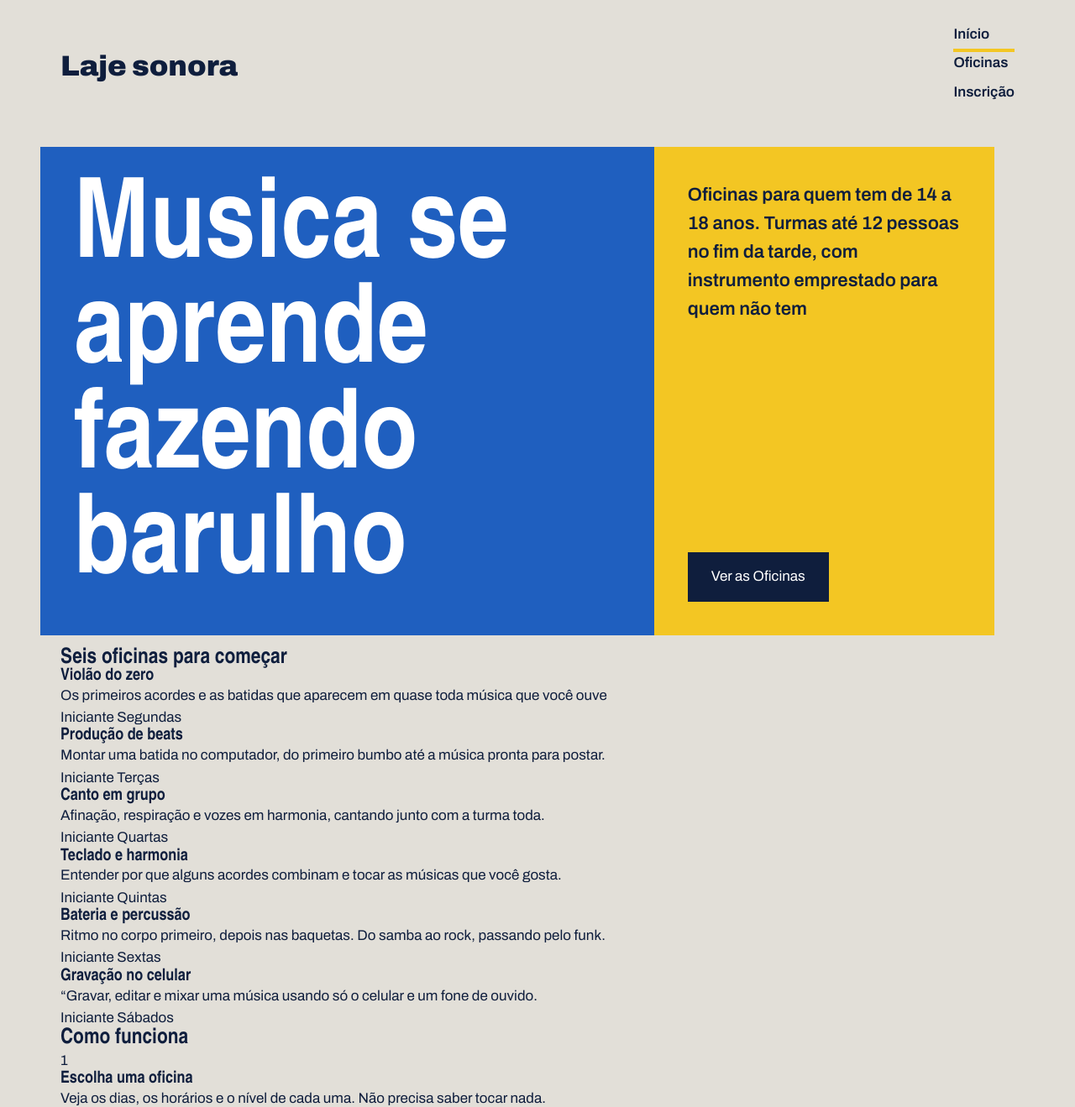
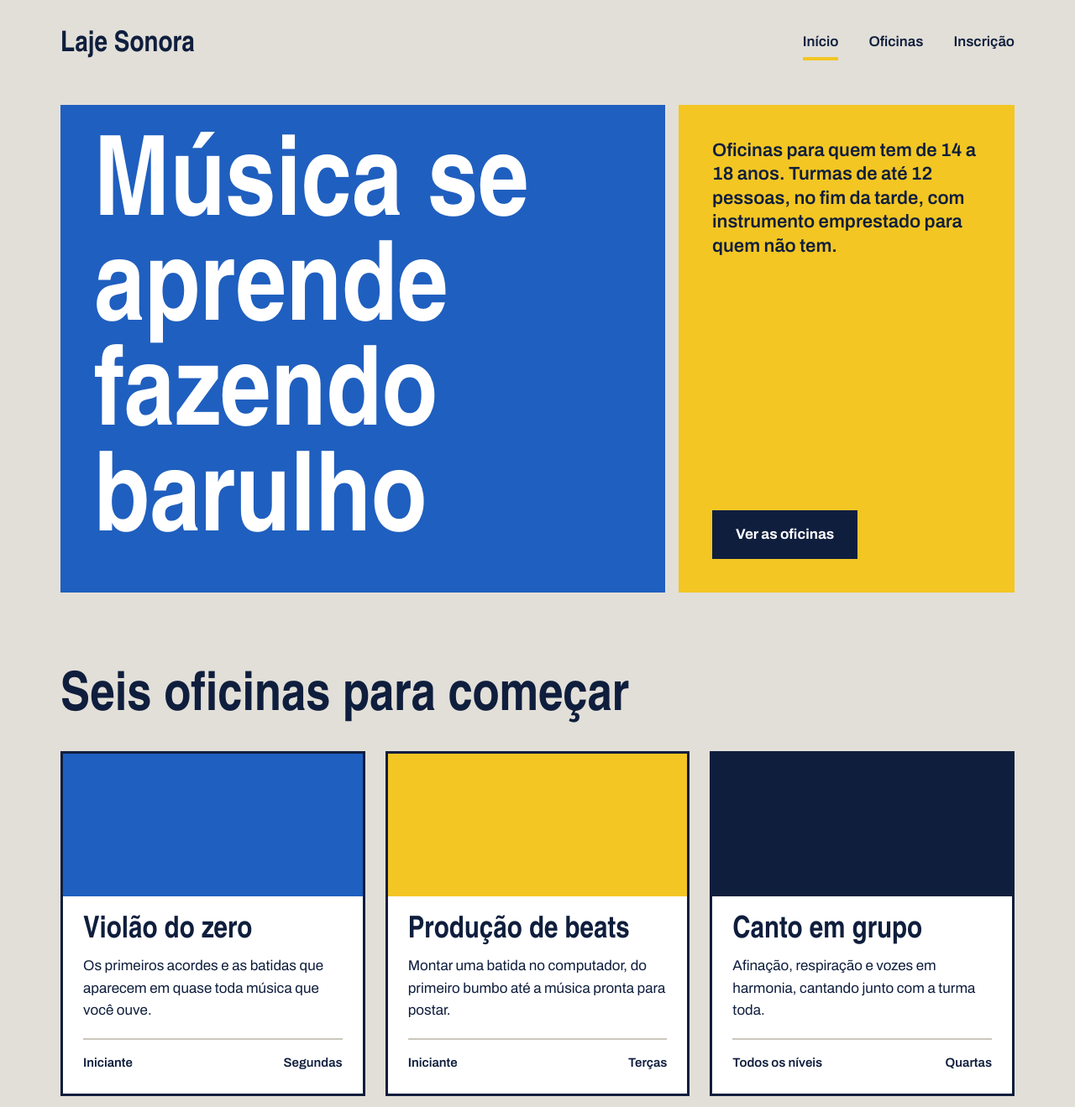
Before and after one commit to pedrokestering-cpu/laje_sonora, a plain HTML site: page index.html in a window 1280 px wide. Shown: the top 1319 px of the page at 84% size. Drawn offline with Linux system fonts and the light colour scheme; a web font is replaced by a local one.

Commit message:
Cards das oficinas

```diff
--- a/index.css
+++ b/index.css
@@ -1,3 +1,4 @@
+
 * {
     margin: 0;
     padding: 0;
@@ -50,21 +51,22 @@ h3 {
 }
 
 .logo {
-    font: var(--fonte-cartaz);
+    font-family: var(--fonte-cartaz);
     font-size: 34px;
     font-weight: 900;
     text-decoration: none;
 }
 
-.menu a {
+.menu {
     display: flex;
     gap: 36px;
+}
+
+.menu a {
     font-weight: 600;
     text-decoration: none;
     padding-bottom: 4px;
-    border-bottom: 4px solid transparent ;
-
-
+    border-bottom: 4px solid transparent;
 }
 
 .menu a:hover {
@@ -75,25 +77,27 @@ h3 {
     border-bottom-color: var(--fita);
 }
 
-.cartazes{
+.cartazes {
     margin-top: 16px;
     display: flex;
-    margin: 16px;
-
+    gap: 16px;
 }
 
 .cartaz {
     padding: 40px;
 }
+
 .cartaz-principal {
     background-color: var(--caixa-dagua);
     color: var(--branco);
     flex: 2;
 }
-.cartaz-principal h1{
+
+.cartaz-principal h1 {
     font-size: 132px;
     max-width: 9ch;
 }
+
 .cartaz-lateral {
     background-color: var(--fita);
     flex: 1;
@@ -103,24 +107,85 @@ h3 {
     gap: 32px;
     align-items: flex-start;
 }
+
 .cartaz-lateral p {
     font-size: 22px;
     font-weight: 600;
-    height: 1.3;
+    line-height: 1.3;
 }
+
 .botao {
     background-color: var(--tinta);
     color: var(--branco);
     font-weight: 700;
     text-decoration: none;
-    padding: 16px 28px 16px;
+    padding: 16px 28px;
     border: none;
-    font: var(--fonte-texto);
+    font-family: var(--fonte-texto);
     font-size: 17px;
     cursor: pointer;
+}
 
-
-}
 .botao:hover {
     background-color: var(--caixa-dagua);
 }
+
+.secao {
+    margin-top: 96px;
+}
+
+.titulo-secao {
+    font-size: 64px;
+    margin-bottom: 32px;
+}
+
+.cards {
+    display: flex;
+    flex-wrap: wrap;
+    gap: 24px;
+}
+
+.card {
+    background-color: var(--branco);
+    border: 3px solid var(--tinta);
+    flex: 1 1 340px;
+}
+
+.card .foto {
+    height: 170px;
+}
+
+.foto {
+    background-color: var(--concreto-escuro);
+}
+
+.foto-azul {
+    background-color: var(--caixa-dagua);
+}
+
+.foto-amarela {
+    background-color: var(--fita);
+}
+
+.foto-tinta {
+    background-color: var(--tinta);
+}
+
+.card-texto {
+    padding: 24px;
+}
+
+.card h3 {
+    font-size: 36px;
+    margin-bottom: 12px;
+}
+
+.card-info {
+    margin-top: 20px;
+    padding-top: 16px;
+    border-top: 2px solid var(--concreto-escuro);
+    font-weight: 600;
+    font-size: 15px;
+    display: flex;
+    justify-content: space-between;
+}
--- a/index.html
+++ b/index.html
@@ -1,50 +1,58 @@
+
 <!DOCTYPE html>
 <html lang="pt-BR">
 <head>
     <meta charset="UTF-8">
     <meta name="viewport" content="width=device-width, initial-scale=1.0">
-    <title>Laje sonora | inicio</title>
-    <link rel="stylesheet" href="index.css">
+    <title>Laje Sonora | Início</title>
+
     <link rel="preconnect" href="https://fonts.googleapis.com">
     <link rel="preconnect" href="https://fonts.gstatic.com" crossorigin>
     <link href="https://fonts.googleapis.com/css2?family=Archivo:ital,wght@0,100..900;1,100..900&family=Big+Shoulders:opsz,wght@10..72,100..900&display=swap" rel="stylesheet">
 
+    <link rel="stylesheet" href="index.css">
 </head>
 <body>
 
-    <header class="conteudo topo"  >
-<a href="index.html" class="logo">Laje sonora</a>
+    <header class="conteudo topo">
+        <a href="index.html" class="logo">Laje Sonora</a>
+
         <nav class="menu">
-    <a href="index.html" class="atual ">Início</a>
+            <a href="index.html" class="atual">Início</a>
             <a href="oficinas.html">Oficinas</a>
             <a href="inscricao.html">Inscrição</a>
         </nav>
     </header>
+
     <main>
         <section class="conteudo cartazes">
             <div class="cartaz cartaz-principal">
-                <h1>Musica se aprende fazendo barulho</h1>
+                <h1>Música se aprende fazendo barulho</h1>
             </div>
+
             <div class="cartaz cartaz-lateral">
-                <p>Oficinas para quem tem de 14 a 18 anos. Turmas até 12 pessoas no fim da tarde, com instrumento emprestado para quem não tem</p>
-                <a href="oficinas.html" class="botao">Ver as Oficinas</a>
+                <p>Oficinas para quem tem de 14 a 18 anos. Turmas de até 12 pessoas, no fim da tarde, com instrumento emprestado para quem não tem.</p>
+                <a href="oficinas.html" class="botao">Ver as oficinas</a>
             </div>
         </section>
+
         <section class="conteudo secao">
             <h2 class="titulo-secao">Seis oficinas para começar</h2>
+
             <div class="cards">
-                <article class="cards">
+                <article class="card">
                     <div class="foto foto-azul"></div>
                     <div class="card-texto">
                         <h3>Violão do zero</h3>
-                        <p>Os primeiros acordes e as batidas que aparecem em quase toda música que você ouve</p>
+                        <p>Os primeiros acordes e as batidas que aparecem em quase toda música que você ouve.</p>
                         <div class="card-info">
                             <span>Iniciante</span>
                             <span>Segundas</span>
                         </div>
                     </div>
                 </article>
-                <article class="cards">
+
+                <article class="card">
                     <div class="foto foto-amarela"></div>
                     <div class="card-texto">
                         <h3>Produção de beats</h3>
@@ -55,29 +63,32 @@
                         </div>
                     </div>
                 </article>
-                <article class="cards">
+
+                <article class="card">
                     <div class="foto foto-tinta"></div>
                     <div class="card-texto">
                         <h3>Canto em grupo</h3>
                         <p>Afinação, respiração e vozes em harmonia, cantando junto com a turma toda.</p>
                         <div class="card-info">
-                            <span>Iniciante</span>
+                            <span>Todos os níveis</span>
                             <span>Quartas</span>
                         </div>
                     </div>
                 </article>
-                <article class="cards">
-                    <div class="foto "></div>
+
+                <article class="card">
+                    <div class="foto"></div>
                     <div class="card-texto">
                         <h3>Teclado e harmonia</h3>
                         <p>Entender por que alguns acordes combinam e tocar as músicas que você gosta.</p>
                         <div class="card-info">
-                            <span>Iniciante</span>
+                            <span>Intermediário</span>
                             <span>Quintas</span>
                         </div>
                     </div>
                 </article>
-                <article class="cards">
+
+                <article class="card">
                     <div class="foto foto-azul"></div>
                     <div class="card-texto">
                         <h3>Bateria e percussão</h3>
@@ -88,19 +99,21 @@
                         </div>
                     </div>
                 </article>
-                <article class="cards">
+
+                <article class="card">
                     <div class="foto foto-amarela"></div>
                     <div class="card-texto">
                         <h3>Gravação no celular</h3>
-                        <p>“Gravar, editar e mixar uma música usando só o celular e um fone de ouvido.</p>
+                        <p>Gravar, editar e mixar uma música usando só o celular e um fone de ouvido.</p>
                         <div class="card-info">
-                            <span>Iniciante</span>
+                            <span>Todos os níveis</span>
                             <span>Sábados</span>
                         </div>
                     </div>
                 </article>
             </div>
         </section>
+
         <section class="conteudo secao">
             <h2 class="titulo-secao">Como funciona</h2>
 
@@ -124,27 +137,31 @@
                 </div>
             </div>
         </section>
+    </main>
 
-    </main>
     <footer class="rodape">
         <div class="conteudo rodape-colunas">
             <div class="rodape-coluna">
                 <h4>Laje Sonora</h4>
-                <p>Escola livre de música para adolescentes. <br></p>
+                <p>Escola livre de música para adolescentes.</p>
             </div>
+
             <div class="rodape-coluna">
                 <h4>Endereço</h4>
                 <p>Rua das Antenas, 120 <br> São Paulo, SP</p>
             </div>
+
             <div class="rodape-coluna">
                 <h4>Horários</h4>
                 <p>Segunda a sexta, das 16h às 21h <br> Sábado, das 9h às 13h</p>
             </div>
+
             <div class="rodape-coluna">
                 <h4>Contato</h4>
                 <p>contato@lajesonora.com.br <br> (11) 91234 5678</p>
             </div>
         </div>
     </footer>
+
 </body>
 </html>
```
Lines whose indentation alone changed are shown as unchanged.
